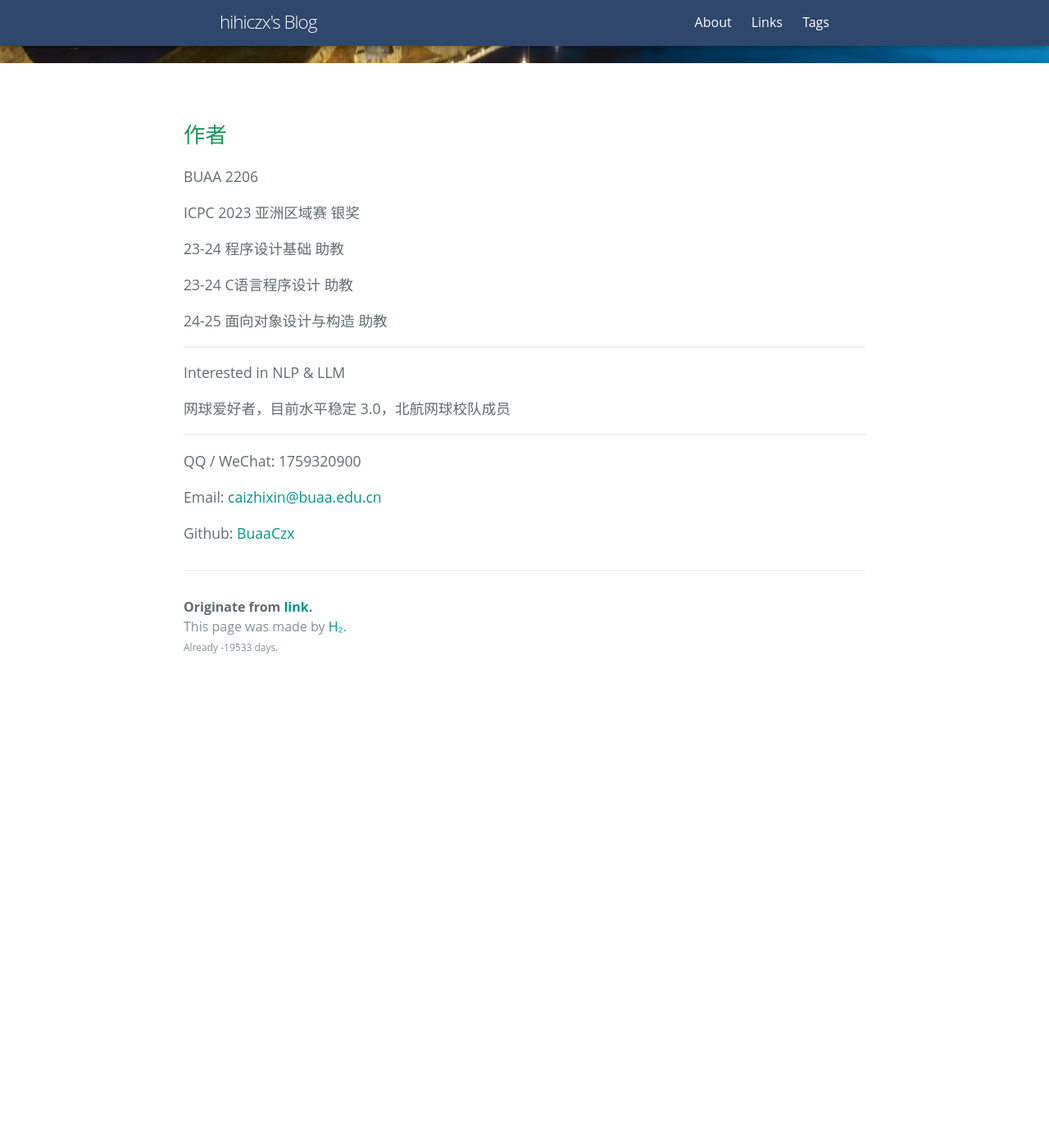
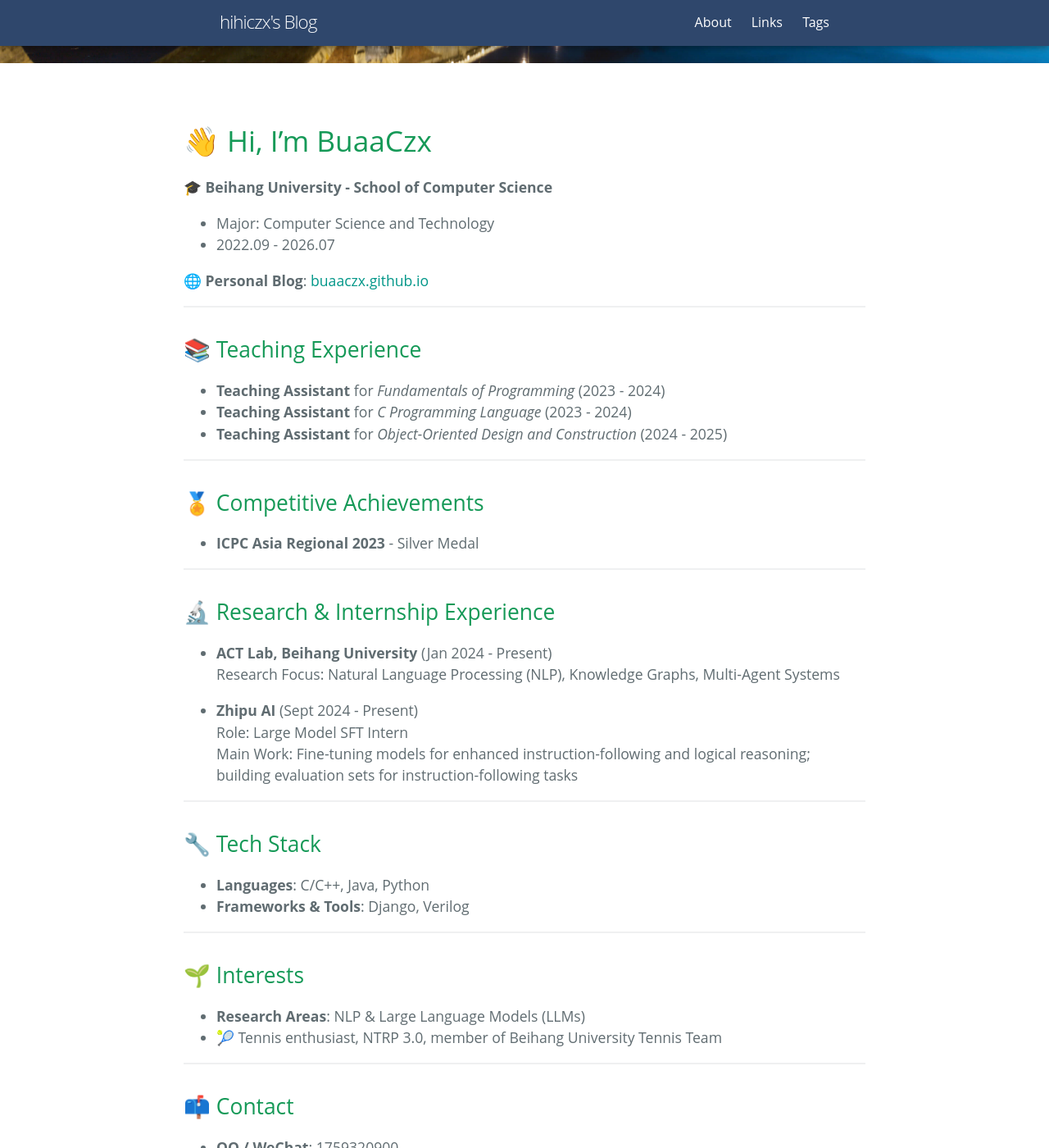
Before and after one commit to BuaaCzx/BuaaCzx.github.io, a Jekyll site: the page built from pages/about.md, in a window 1280 px wide and 1400 px high, scrolled down 296 px. Shown: the whole window at 82% size. Built offline with Jekyll 4.4.1, drawn with Linux system fonts in a browser that asks for light colours; some web fonts are replaced; before the commit the page ends 1144 px from its top, so only the background shows below that; some of the changed text lies outside the part shown.

Commit message:
update blog

```diff
--- a/pages/about.md
+++ b/pages/about.md
@@ -6,28 +6,55 @@ sitetime: display
 permalink: /About.html
 ---
 
-## 作者
+# 👋 Hi, I'm BuaaCzx
 
-BUAA 2206
+🎓 **Beihang University - School of Computer Science**
+- Major: Computer Science and Technology
+- 2022.09 - 2026.07
 
-ICPC 2023 亚洲区域赛 银奖
-
-23-24 程序设计基础 助教
-
-23-24 C语言程序设计 助教
-
-24-25 面向对象设计与构造 助教
+🌐 **Personal Blog**: [buaaczx.github.io](https://buaaczx.github.io)
 
 ---
 
-Interested in NLP & LLM
-
-网球爱好者，目前水平稳定 3.0，北航网球校队成员
+## 📚 Teaching Experience
+- **Teaching Assistant** for *Fundamentals of Programming* (2023 - 2024)
+- **Teaching Assistant** for *C Programming Language* (2023 - 2024)
+- **Teaching Assistant** for *Object-Oriented Design and Construction* (2024 - 2025)
 
 ---
 
-QQ / WeChat: 1759320900
+## 🏅 Competitive Achievements
+- **ICPC Asia Regional 2023** - Silver Medal
 
-Email: [caizhixin@buaa.edu.cn](caizhixin@buaa.edu.cn)
+---
 
-Github: [BuaaCzx](https://github.com/BuaaCzx)
+## 🔬 Research & Internship Experience
+- **ACT Lab, Beihang University** (Jan 2024 - Present)
+  Research Focus: Natural Language Processing (NLP), Knowledge Graphs, Multi-Agent Systems
+
+- **Zhipu AI** (Sept 2024 - Present)
+  Role: Large Model SFT Intern
+  Main Work: Fine-tuning models for enhanced instruction-following and logical reasoning; building evaluation sets for instruction-following tasks
+
+---
+
+## 🔧 Tech Stack
+- **Languages**: C/C++, Java, Python
+- **Frameworks & Tools**: Django, Verilog
+
+---
+
+## 🌱 Interests
+- **Research Areas**: NLP & Large Language Models (LLMs)
+- 🎾 Tennis enthusiast, NTRP 3.0, member of Beihang University Tennis Team
+
+---
+
+## 📫 Contact
+- **QQ / WeChat**: 1759320900
+- **Email**: caizhixin@buaa.edu.cn
+- **GitHub**: [BuaaCzx](https://github.com/BuaaCzx)
+
+---
+
+Excited to share my journey in coding and research with you! Let’s explore the world of knowledge together. 🌌
```
Also changed, not shown: _posts/2024-10-21-LLM_learning_3.md (+1 -1 lines), _posts/2024-10-28-Self-Evaluation Guided Beam Search for Reasoning.md (added, +13 -0 lines).
